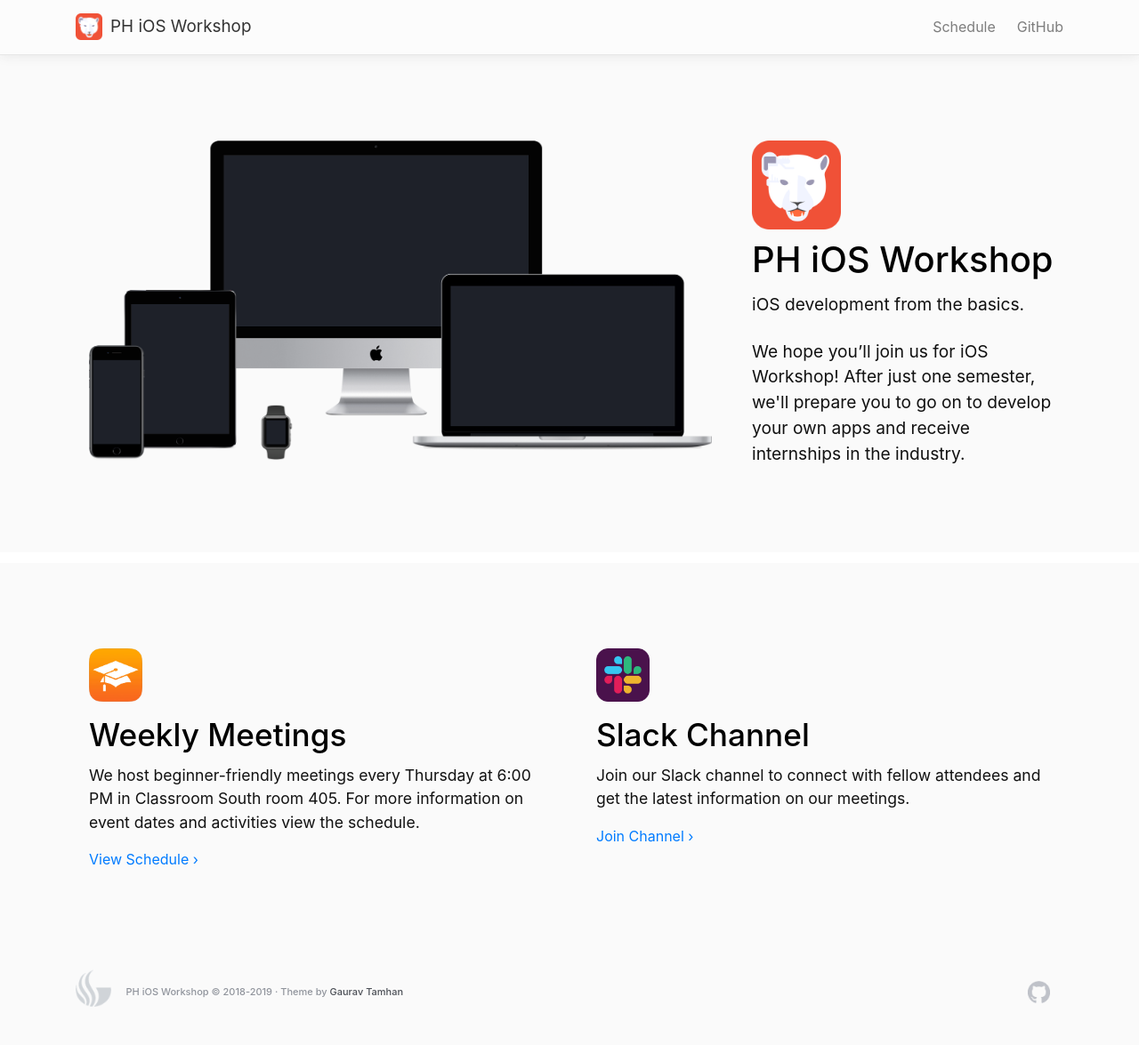
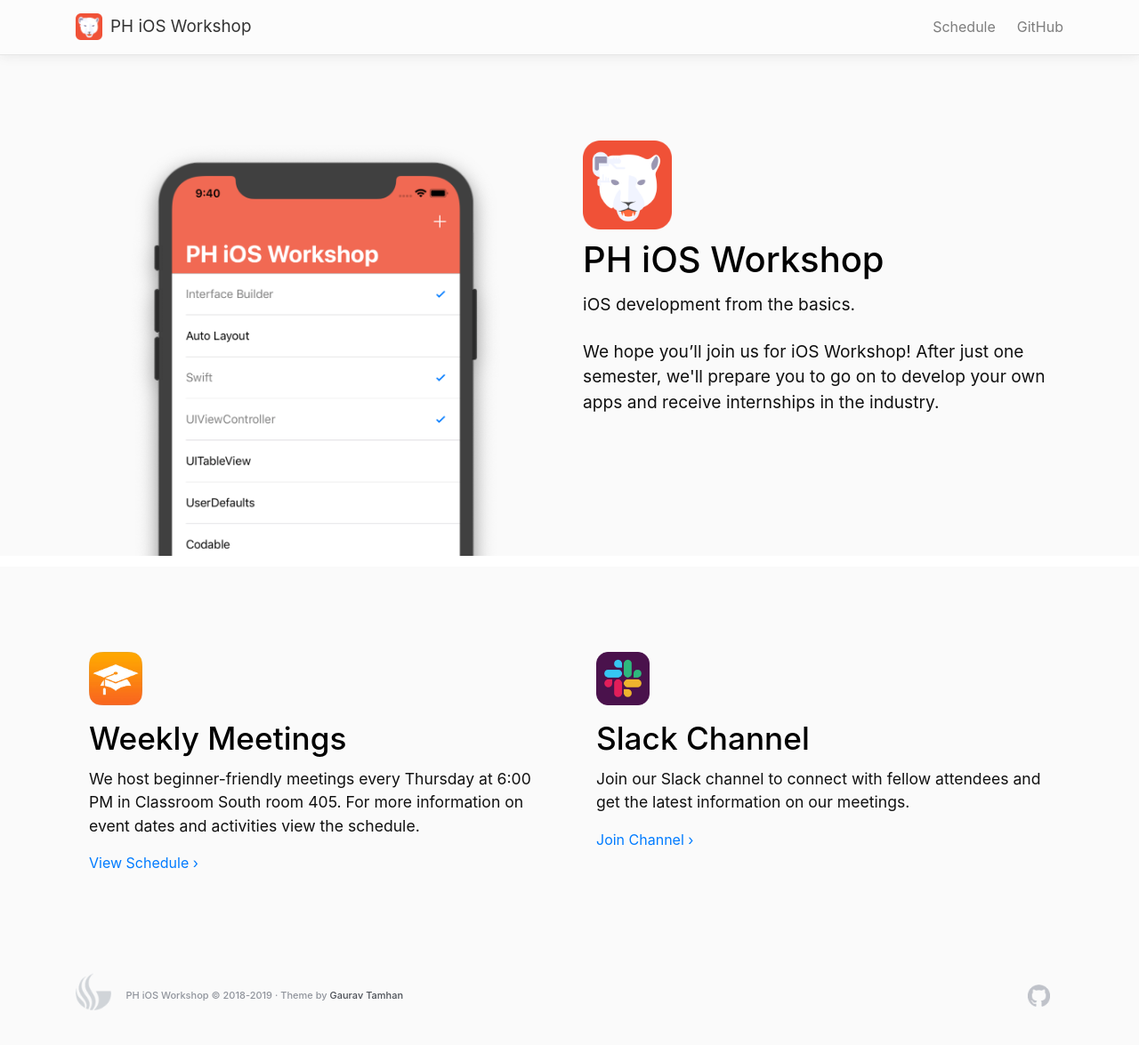
Before and after one commit to iosgsu/iosgsu.github.io, a Jekyll site: the page built from index.md, in a window 1280 px wide and 1240 px high. Shown: the top 1175 px of the window at 89% size. Built offline with Jekyll 4.4.1, drawn with Linux system fonts in a browser that asks for light colours; nearby versions of some CDN libraries; comment, search, counter and statistics services are not loaded.

Commit message:
add reminders app hero

```diff
--- a/_layouts/home.html
+++ b/_layouts/home.html
@@ -5,10 +5,10 @@ layout: master
 <div class="bg">
     <div class="container">
         <div class="row">
-            <div class="col-lg-8">
-                <img class="devices" src="{{ site.baseurl }}/images/home/devices_watch.png">
+            <div class="col-lg-6">
+                <img class="hero" src="{{ site.baseurl }}/images/home/iphone-reminders.png">
             </div>
-            <div class="col-lg-4 opener">
+            <div class="col-lg-6 opener">
                 <h1>
                     <img style="margin-bottom: 10px; max-width: 100px;" src="/images/home/logo-2.png">
                     <br>
--- a/_layouts/master.html
+++ b/_layouts/master.html
@@ -71,6 +71,28 @@
   <script type="text/javascript" src="{{ site.baseurl }}/js/homepage-carousel.js"></script>
   {% endunless %}
 
+
+  <script>
+  $(window).resize(function() {
+    SetScreenshotWidth();
+    console.log($(window).width());
+  });
+
+  function SetScreenshotWidth() {
+    if($(window).width() <= 991) {
+      $("img").each(function() {
+        $(this).attr("src", $(this).attr("src").replace("/images/home/iphone-reminders.png", "/images/home/iphone-reminders-gradient.png"));
+      });
+    } else {
+      $("img").each(function() {
+        $(this).attr("src", $(this).attr("src").replace("/images/home/iphone-reminders-gradient.png", "/images/home/iphone-reminders.png"));
+      });
+    }
+  };
+
+  $(SetScreenshotWidth())
+  </script>
+
 </body>
 
 </html>
--- a/css/style-1.css
+++ b/css/style-1.css
@@ -95,10 +95,12 @@ body {
     height: 480px;
 }
 
-img.devices {
-    max-width: 100%;
-    text-align: center;
-    padding: 0 15px;
+img.hero {
+    display: block;
+    margin-left: auto;
+    margin-right: auto;
+    width: 80%;
+    max-width: 500px;
 }
 
 .card-text {
@@ -112,6 +114,10 @@ body .bg:nth-child(n+3) {
 
 .bg {
     padding: 6rem 0 6rem;
+}
+
+.bg:nth-of-type(1) {
+    padding-bottom: 0;
 }
 
 .white {
@@ -196,6 +202,10 @@ body .bg:nth-child(n+3) {
         text-align: center
     }
 
+    .bg:nth-of-type(1) {
+      padding: 1rem 0 3rem;
+    }
+
     .opener h1 {
         margin-top: 4rem;
         font-size: 2.2rem;
@@ -220,7 +230,7 @@ body .bg:nth-child(n+3) {
     .checks .col-lg:not(:last-child) {
         margin-bottom: 1.2rem;
     }
-}
+  }
 
 /* Small screens (custom cutoff) */
 @media (max-width: 767px) {
@@ -251,7 +261,7 @@ body .bg:nth-child(n+3) {
 /* Smaller devices (custom cutoff) */
 @media (max-width: 475px) {
     .bg {
-        padding: 4.8rem 0 4.8rem;
+        padding: 3rem 0 3rem;
     }
 
     .opener h1 {
@@ -466,6 +476,14 @@ body .bg:nth-child(n+3) {
         display: block;
     }
 
+    img.hero {
+      max-width: 400px;
+    }
+
+    .opener {
+      margin-top: -90px;
+    }
+
 }
 
 /* Small devices (landscape phones, less than 768px) */
```
Also changed, not shown: images/home/iphone-reminders-gradient.png (added), images/home/iphone-reminders.png (added).
